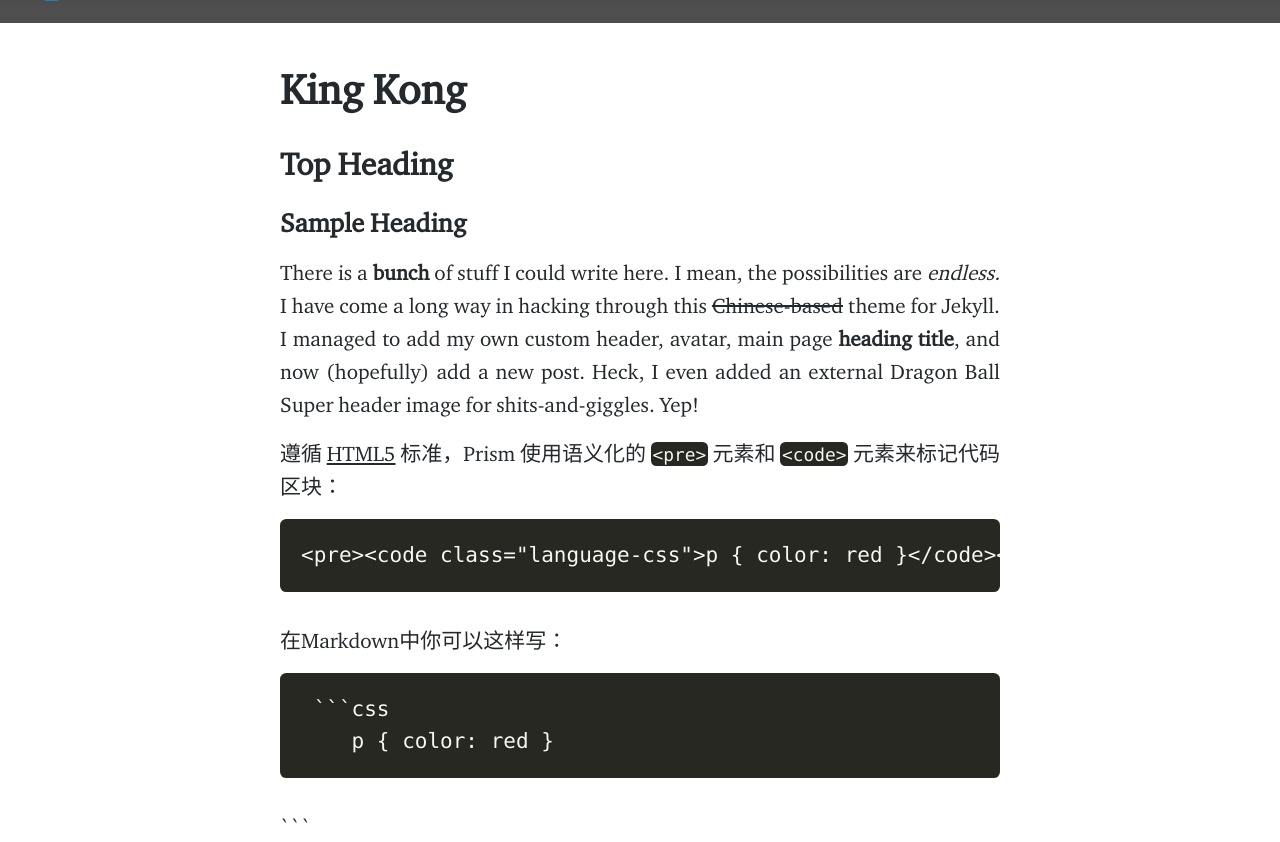
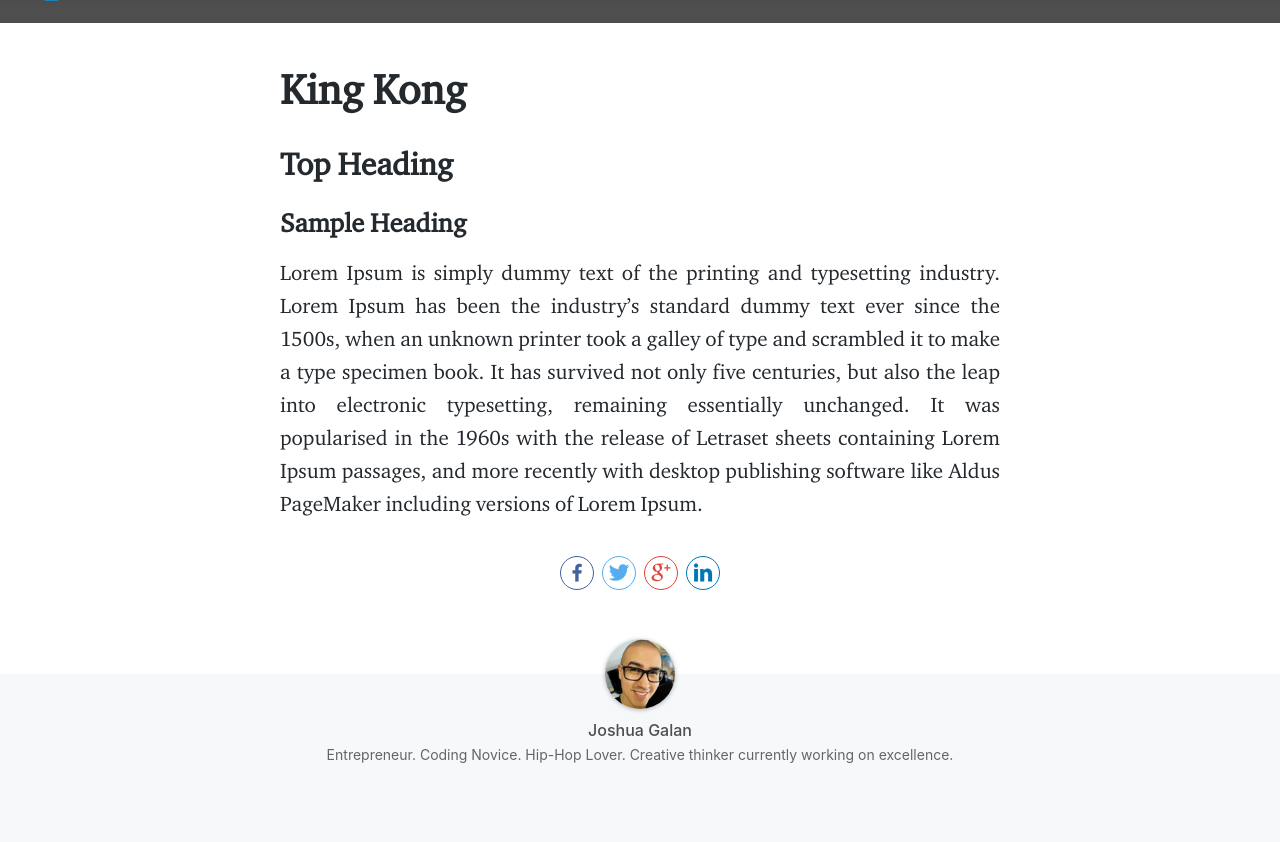
Before and after one commit to muygalan/backup, a Jekyll site: the page built from _posts/2017-07-18-dragon-ball-super.md, in a window 1280 px wide and 1400 px high, scrolled down 437 px. Shown: the top 842 px of the window. Built offline with Jekyll 4.4.1, drawn with Linux system fonts in a browser that asks for light colours; nearby versions of some CDN libraries; comment, search, counter and statistics services are not loaded; a style sheet for code colours, icons or effects is not loaded; some of the changed text lies outside the part shown; grey boxes are pictures that could not be loaded.

Commit message:
Deleted one post; added lorem ipsum to DBS post

````diff
--- a/_posts/2017-07-18-dragon-ball-super.md
+++ b/_posts/2017-07-18-dragon-ball-super.md
@@ -13,22 +13,4 @@
 
 ### Sample Heading
 
-There is a **bunch** of stuff I could write here. I mean, the possibilities are _endless._ I have come a long way in hacking through this ~~Chinese-based~~ theme for Jekyll. I managed to add my own custom header, avatar, main page **heading title**, and now (hopefully) add a new post. Heck, I even added an external Dragon Ball Super header image for shits-and-giggles. Yep!
-
-遵循 [HTML5](https://www.w3.org/TR/html5/grouping-content.html#the-pre-element) 标准，Prism 使用语义化的 `<pre>` 元素和 `<code>` 元素来标记代码区块：
-
-```
-<pre><code class="language-css">p { color: red }</code></pre>
-```
-
-在Markdown中你可以这样写：
-
-```
- ```css
-	p { color: red }
- ```
-```
-
-支持语言：
-
-What have where **here**?
+Lorem Ipsum is simply dummy text of the printing and typesetting industry. Lorem Ipsum has been the industry's standard dummy text ever since the 1500s, when an unknown printer took a galley of type and scrambled it to make a type specimen book. It has survived not only five centuries, but also the leap into electronic typesetting, remaining essentially unchanged. It was popularised in the 1960s with the release of Letraset sheets containing Lorem Ipsum passages, and more recently with desktop publishing software like Aldus PageMaker including versions of Lorem Ipsum.
````
Also changed, not shown: _posts/2017-04-18-new-theme-h2o.md (deleted, +0 -125 lines).
